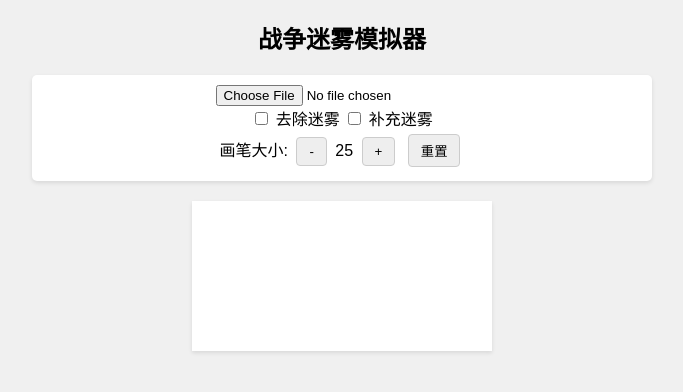
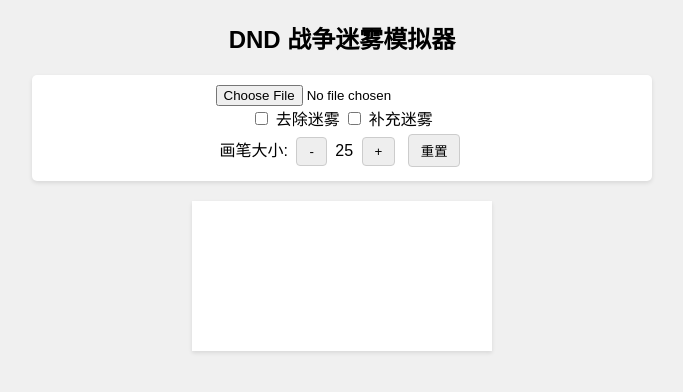
Before and after one commit to Noah-Wu66/DND-Maps, a plain HTML site: page index.html in a window 1280 px wide. Shown: the whole page, without its empty margins (298-981 px from the left). Drawn offline with Linux system fonts and the light colour scheme.

Commit message:
Update index.html

```diff
--- a/index.html
+++ b/index.html
@@ -2,7 +2,7 @@
 <html lang="zh-CN">
 <head>
     <meta charset="UTF-8">
-    <title>战争迷雾模拟器</title>
+    <title>DND 战争迷雾模拟器</title>
     <meta name="viewport" content="width=device-width, initial-scale=1">
      <link rel="icon" href="favicon.png" type="image/png">
     <style>
@@ -65,7 +65,7 @@
     </style>
 </head>
 <body>
-    <h2>战争迷雾模拟器</h2>
+    <h2>DND 战争迷雾模拟器</h2>
     <div id="controls">
         <input type="file" id="upload" accept="image/*">
         <div>
```
